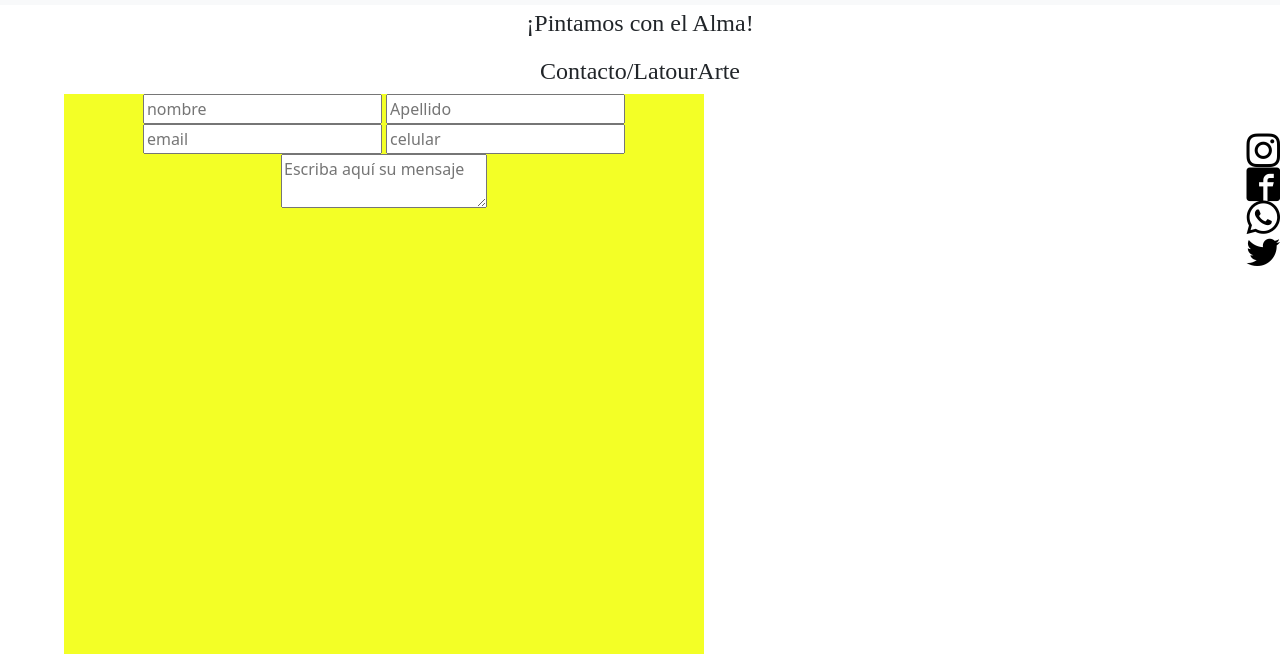
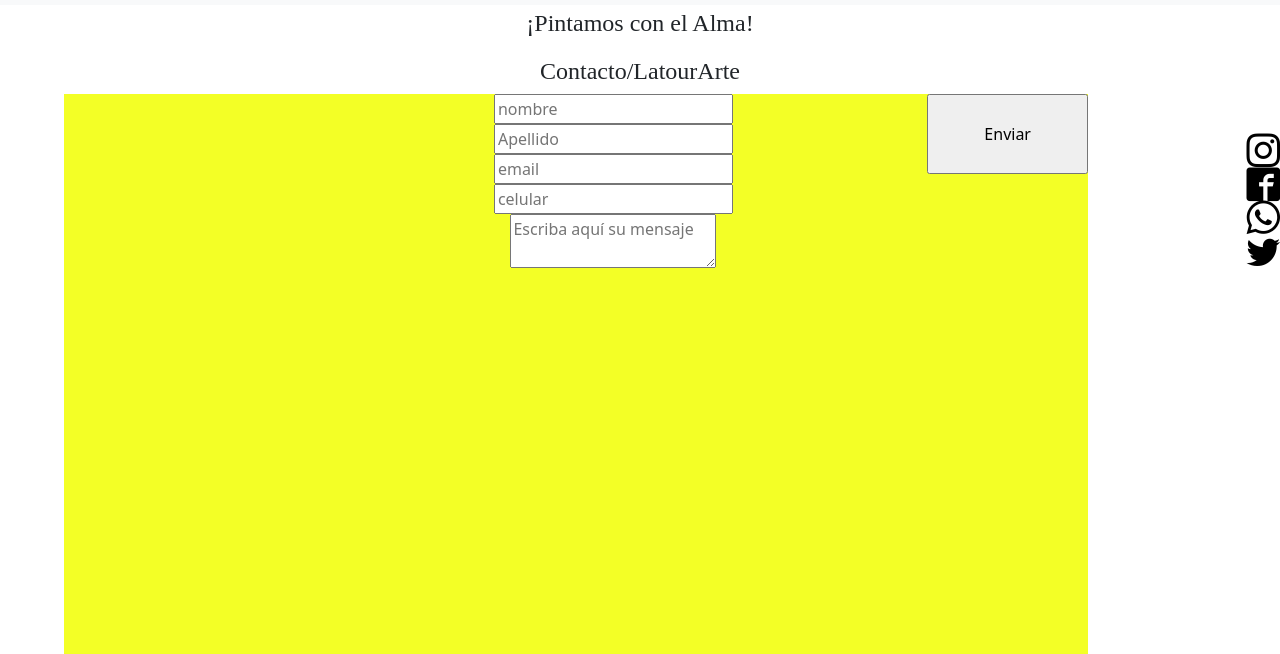
Before and after one commit to camicerquetti/LatourArte, a website: page html/contactanos.html in a window 1280 px wide. Shown: the part 146-800 px from the top of the page. Drawn offline with nearby package versions, Linux system fonts and the light colour scheme; files whose address does not match are found by name.

Commit message:
first commit

```diff
--- a/scss/components/_main.scss
+++ b/scss/components/_main.scss
@@ -175,7 +175,7 @@
 
 .main_contactos {
     width: 100%;
-    height: 300vh;
+    height: 100vh;
 
 
     .contacto {
@@ -190,9 +190,9 @@
 
     }
     .cubo {
-        width: 50%;
+        width: 80%;
         height: 100vh;
-        display:grid;
+        display:flex;
      background-color:rgba(243,277,38);
      text-align: center;
      margin-left: 5% ;
@@ -200,10 +200,15 @@
 
     }
         .caja{
-            width:100%;
-            height: 80vh;
+            width:80%;
+            height: 100vh;
             background-color: rgba(243,277,38);
-            display:block;
+            display: flex;
+            flex-direction: column;
+            margin-left: 23% ;
+            align-items: center;
+
+
 
 
             }
@@ -212,30 +217,29 @@
 
             }
 
+
         .button{
-            width: 25%;
-            height:50%;
-            display:grid;
-            text-align: center;
-            margin-left: 30%;
-
+            width: 20%;
+            height:10%;
+          display:grid;
+          align-items: center;
         }
 @media screen and (max-width:320px){
    .main{
     }
     .cubo {
-        width: 100%;
-        height: 100vh;
+        width: 70%;
+        height: 250vh;
         display:grid;
      background-color:rgba(243,277,38);
      align-items: center;
-     display:flex;
+
 
 
     }
         .caja{
-            width:40%;
-            height: 100vh;
+            width:70%;
+            height: 250vh;
             background-color: rgba(243,277,38);
             display:flex;
             flex-direction: column;
```
Also changed, not shown: css/style.css, 1 other file.
